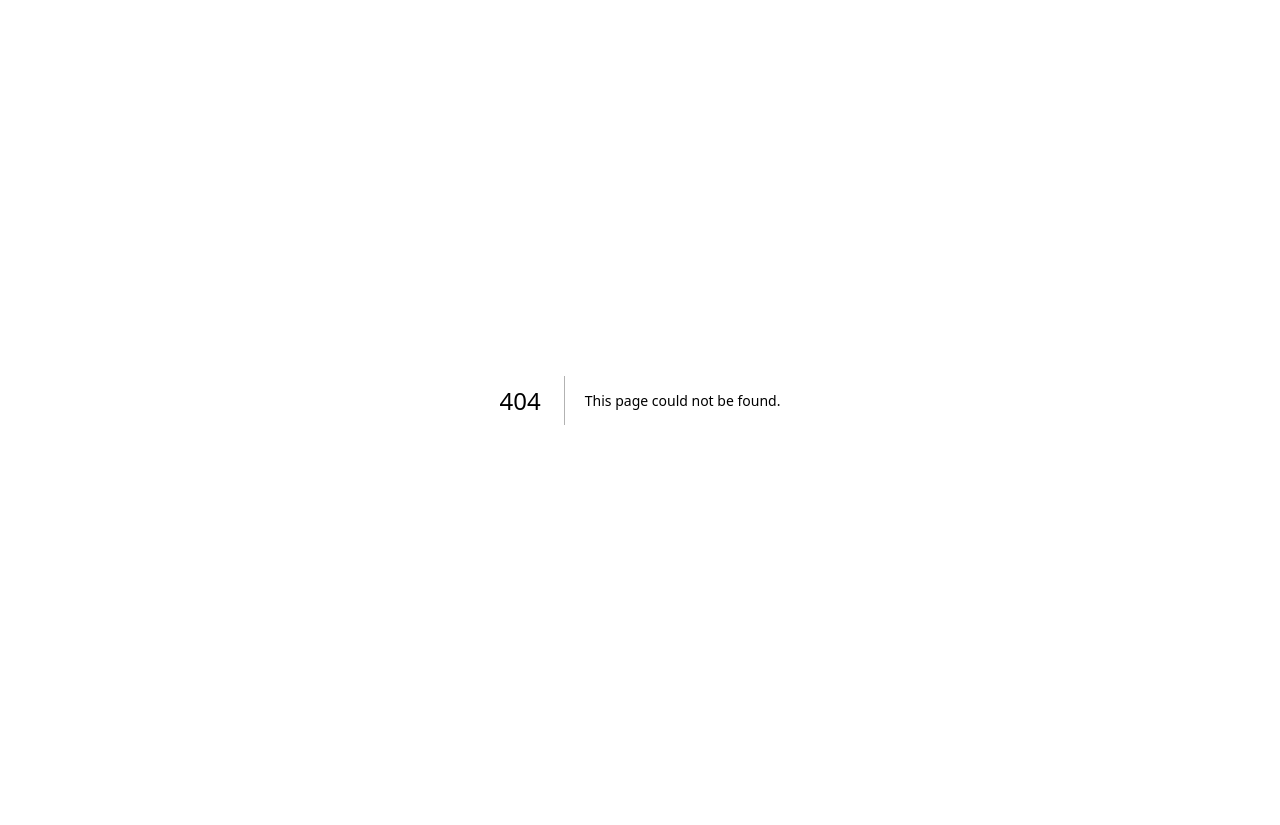
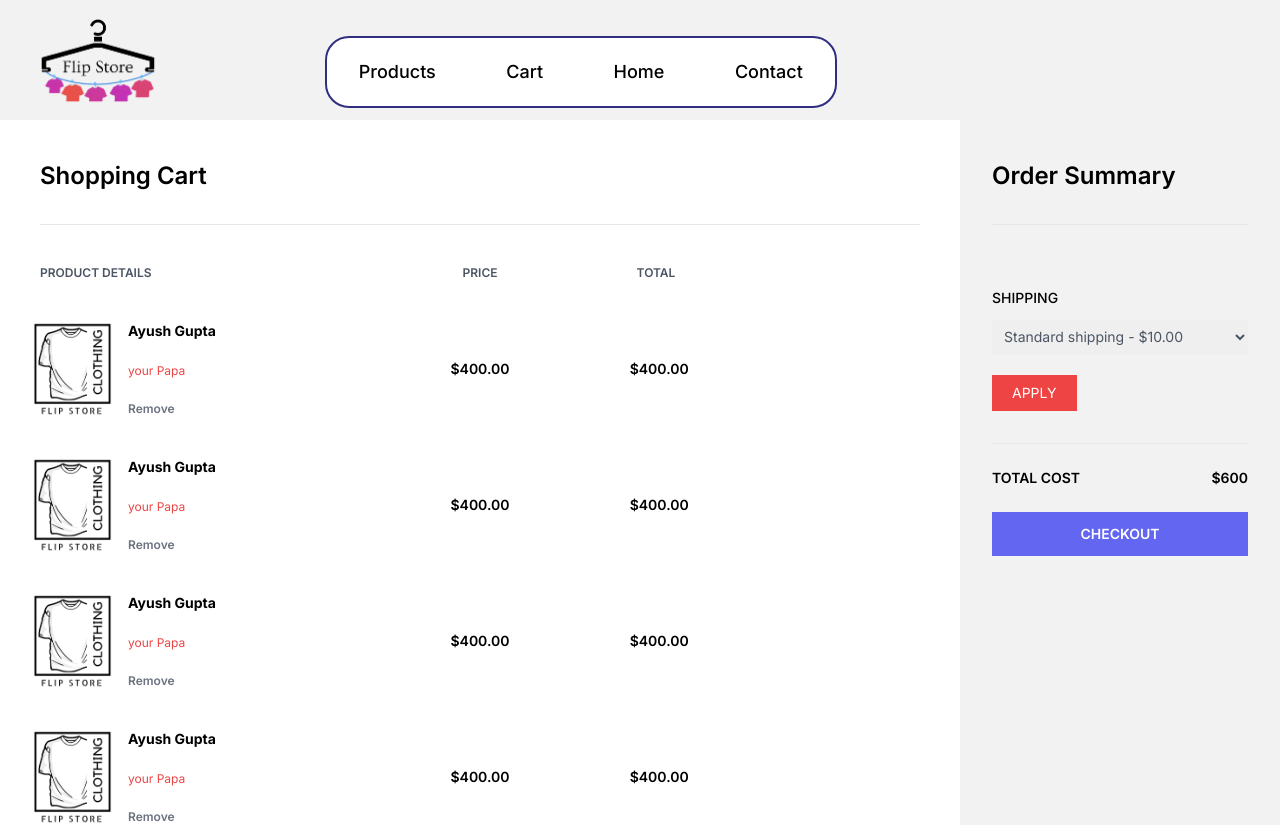
Before and after one commit to ayushgupta4002/DevDiaries, a Next.js app: page /cart in a window 1280 px wide. Before the commit this address had no page. Shown: the top 825 px of the page. Before the commit the page ends 800 px from the top, so only its background shows below. Built offline with nearby package versions, Linux system fonts and the light colour scheme.

Commit message:
Theme changed and Cart Page done

```diff
--- a/src/app/Components/MainBanner.tsx
+++ b/src/app/Components/MainBanner.tsx
@@ -4,18 +4,18 @@ function MainBanner() {
   return (
 <div className="flex flex-row mt-[6vh]">
   <div className="w-[45vw] felx flex-col">
-    <div className="text-2xl pt-[20vh] font-sans	font-normal pl-[3vw] pr-[3vw] ">
+    <div className="text-2xl  pt-[20vh] font-sans	font-normal pl-[3vw] pr-[3vw] ">
     Where Fashion Finds You - <span className="font-semibold 	">FlipStore</span>, Your Ultimate Fashion Destination
 
     </div>
-    <div className="text-8xl  tracking-wider font-bold font-sans drop-shadow-xl shadow-black pl-[3vw] pt-[9vh]">
+    <div className="text-8xl  tracking-wider font-bold font-sans text-[#312E81] drop-shadow-xl shadow-black pl-[3vw] pt-[11vh]">
       FlipStore
     </div>
   </div>
   <div className="w-[fit] ml-[7vw]  mr-[5vw] rounded-2xl">
-    <div className=" ">
+    <div className=" pb-5 ">
     <Image
-        src="/flipimage.png"
+        src="/flipimage3.png"
         alt="Vercel Logo"
         className="dark:invert"
         width={500}
--- a/src/app/Components/MainNav.tsx
+++ b/src/app/Components/MainNav.tsx
@@ -1,9 +1,10 @@
 import Image from "next/image";
-
+import Link from "next/link";
 function MainNav() {
   return (
     <div className="flex flex-row ">
-    <div className="px-[3vw] py-4">
+    <div className="px-[3vw] py-4 pointer">
+      <Link href="/">
       <Image
         src="/fliplogo2.png"
         alt="Vercel Logo"
@@ -12,22 +13,23 @@ function MainNav() {
         height={28}
         priority
       />
+      </Link>
     </div>
-    <div className="pl-[10vw] pt-[2vh] w-fit ">
-      <div className="bg-white w-[40vw] h-[9vh] rounded-3xl border-2 p-3 flex flex-row justify-between border-black items-center" >
-        <div className=" ml-5 text-lg font-medium">
-          Lorem
-        </div>
-        <div className="  text-lg font-medium">
-          Lorem
-        </div>
+    <div className="pl-[10vw] pt-[4.5vh] w-fit cursor-pointer ">
+      <div className="bg-white w-[40vw] h-[9vh] rounded-3xl border-2 p-3 flex flex-row justify-between border-[#312E81] items-center" >
+       <Link href="/home"> <div className=" ml-5 text-lg font-medium">
+        Products
+        </div></Link>
+        <Link href="/cart"><div className="  text-lg font-medium">
+          Cart
+        </div></Link>
 
-        <div className="  text-lg font-medium">
-          Lorem
-        </div>
-        <div className=" text-lg font-medium mr-5">
-          Lorem
-        </div>
+        <Link href="/"><div className="  text-lg font-medium">
+          Home
+        </div></Link>
+       <a href="mailto:ayush4002gupta@gmail.com"> <div className=" text-lg font-medium mr-5">
+          Contact
+        </div></a>
 
       </div>
     </div>
--- a/src/app/Components/Product.tsx
+++ b/src/app/Components/Product.tsx
@@ -1,6 +1,6 @@
 function Product() {
   return (
-    <div>
+    <div className="p-3">
       <div className="w-[19vw] bg-white border border-gray-200 rounded-lg mb-7  shadow ">
         <a href="#">
           <img className="rounded-t-lg w-fit " src="/delivery.png" alt="" />
@@ -28,7 +28,6 @@ function Product() {
             >
               <path
                 stroke="currentColor"
-                stroke-linecap="round"
                 stroke-linejoin="round"
                 stroke-width="2"
                 d="M1 5h12m0 0L9 1m4 4L9 9"
--- /dev/null
+++ b/src/app/Components/ProductCart.tsx
@@ -0,0 +1,29 @@
+function ProductCart() {
+  return (
+    <div>
+      {" "}
+      <div className="flex items-center hover:bg-gray-100 -mx-8 px-6 py-5">
+        <div className="flex w-2/5">
+          <div className="w-20">
+            <img className="h-24" src="/flipimage2.png" alt=""></img>
+          </div>
+          <div className="flex flex-col justify-between ml-4 flex-grow">
+            <span className="font-bold text-sm">Ayush Gupta</span>
+            <span className="text-red-500 text-xs">your Papa</span>
+            <a
+              href="#"
+              className="font-semibold hover:text-red-500 text-gray-500 text-xs"
+            >
+              Remove
+            </a>
+          </div>
+        </div>
+
+        <span className="text-center w-1/5 font-semibold text-sm">$400.00</span>
+        <span className="text-center w-1/5 font-semibold text-sm">$400.00</span>
+      </div>
+    </div>
+  );
+}
+
+export default ProductCart;
--- a/src/app/Components/SuggestedCard.tsx
+++ b/src/app/Components/SuggestedCard.tsx
@@ -2,7 +2,7 @@
 function SuggestedCard() {
   return (
     <div>
-      <div className="flex flex-row  ">
+      <div className="flex flex-row mt-3 ">
         <div className="mt-3 pl-4 ">
           <img
             className="w-12 rounded pb-1 md:pl-1 md:w-8 cursor-pointer"
--- /dev/null
+++ b/src/app/cart/page.tsx
@@ -0,0 +1,79 @@
+import MainNav from "../Components/MainNav";
+import ProductCart from "../Components/ProductCart";
+import Link from "next/link";
+
+function cart() {
+  return (
+    <div>
+      <div className="bg-[#f2f2f2]">
+        <MainNav></MainNav>
+        <div className="container mx-auto m">
+          <div className="flex shadow-md pb-10">
+            <div className="w-3/4 bg-white px-10 py-10">
+              <div className="flex justify-between border-b pb-8">
+                <h1 className="font-semibold text-2xl">Shopping Cart</h1>
+              </div>
+              <div className="flex mt-10 mb-5">
+                <h3 className="font-semibold text-gray-600 text-xs uppercase w-2/5">
+                  Product Details
+                </h3>
+                <h3 className="font-semibold text-center text-gray-600 text-xs uppercase w-1/5 text-center">
+                  Price
+                </h3>
+                <h3 className="font-semibold text-center text-gray-600 text-xs uppercase w-1/5 text-center">
+                  Total
+                </h3>
+              </div>
+              <ProductCart></ProductCart>
+              <ProductCart></ProductCart>
+              <ProductCart></ProductCart>
+              <ProductCart></ProductCart>
+
+              <Link href="/home">
+                <div className="flex font-semibold text-indigo-600 text-sm mt-10">
+                  <svg
+                    className="fill-current mr-2 text-indigo-600 w-4"
+                    viewBox="0 0 448 512"
+                  >
+                    <path d="M134.059 296H436c6.627 0 12-5.373 12-12v-56c0-6.627-5.373-12-12-12H134.059v-46.059c0-21.382-25.851-32.09-40.971-16.971L7.029 239.029c-9.373 9.373-9.373 24.569 0 33.941l86.059 86.059c15.119 15.119 40.971 4.411 40.971-16.971V296z" />
+                  </svg>
+                  Continue Shopping
+                </div>
+              </Link>
+            </div>
+
+            <div id="summary" className="w-1/4 px-8 py-10">
+              <h1 className="font-semibold text-2xl border-b pb-8">
+                Order Summary
+              </h1>
+              <div className="flex justify-between mt-10 mb-5"></div>
+              <div>
+                <label className="font-medium inline-block mb-3 text-sm uppercase">
+                  Shipping
+                </label>
+                <select className="block p-2 text-gray-600 w-full text-sm">
+                  <option>Standard shipping - $10.00</option>
+                </select>
+              </div>
+
+              <button className="bg-red-500 hover:bg-red-600 px-5 py-2 mt-5 text-sm text-white uppercase">
+                Apply
+              </button>
+              <div className="border-t mt-8">
+                <div className="flex font-semibold justify-between py-6 text-sm uppercase">
+                  <span>Total cost</span>
+                  <span>$600</span>
+                </div>
+                <button className="bg-indigo-500 font-semibold hover:bg-indigo-600 py-3 text-sm text-white uppercase w-full">
+                  Checkout
+                </button>
+              </div>
+            </div>
+          </div>
+        </div>
+      </div>
+    </div>
+  );
+}
+
+export default cart;
--- a/src/app/home/page.tsx
+++ b/src/app/home/page.tsx
@@ -3,11 +3,12 @@ import Banner from "../Components/Banner";
 import Product from "../Components/Product";
 import SuggestedCard from "../Components/SuggestedCard";
 import Navbar from "../Components/Navbar";
+import MainNav from "../Components/MainNav";
 function home() {
   return (
-    <div className="h-fit">
-      <Navbar></Navbar>
-      <Banner></Banner>
+    <div className="h-fit bg-[#f2f2f2]">
+<MainNav></MainNav>
+  <Banner></Banner>
       <div className="flex flex-row">
         <div className=" flex flex-row justify-between flex-wrap	mt-7 max-w-[63vw] ml-5">
           <Product></Product>
--- a/src/app/page.tsx
+++ b/src/app/page.tsx
@@ -3,6 +3,8 @@ import styles from "./Home.module.css";
 import MainNav from "./Components/MainNav";
 import MainBanner from "./Components/MainBanner";
 import MainProductCard from "./Components/MainProductCard";
+import Product from "./Components/Product";
+import SuggestedCard from "./Components/SuggestedCard";
 export default function Home() {
   return (
     <main className="flex min-h-screen bg-[#f2f2f2] flex-col ">
@@ -10,9 +12,9 @@ export default function Home() {
       <MainBanner></MainBanner>
 
       <div>
-        <div className="text-8xl  tracking-wide font-bold font-sans drop-shadow-2xl shadow-black pl-[3vw]">
+        <div className="text-8xl text-[#312E81]  tracking-wide font-bold font-sans drop-shadow-2xl shadow-black pl-[3vw]">
           Your One Stop{" "}
-          <span className="text-white drop-shadow-[0_1.2px_1.2px_rgba(0.8,0,0,0.8)]">
+          <span className="text-[#312E81] drop-shadow-[0_1.2px_1.2px_rgba(0.8,0,0,0.8)]">
             Solution
           </span>{" "}
           !!
@@ -24,35 +26,31 @@ export default function Home() {
       </div>
 
       <div className="mt-[9vh]   flex flex-row justify-center flex-wrap ">
-        <div className=" pt-[3vh]">
-        <MainProductCard></MainProductCard>
+      <div className="flex flex-row">
+        <div className=" flex flex-row  flex-wrap	mt-7 max-w-[63vw] ml-5">
+          <Product></Product>
+          <Product></Product>
+          <Product></Product>
+          <Product></Product>
+          <Product></Product>
+
         </div>
-        <div className="pl-[3vw] pt-[3vh]">
-        <MainProductCard></MainProductCard>
+        <div className="mt-1 rounded-xl ml-8 mr-5 bg-[#DDF2FF] w-[35vw] h-fit pb-5">
+          <div className="p-2 pl-6 text-xl font-semibold font-sans">
+           Your Cart
+           </div>
+          <div className="pt-2">
+            <SuggestedCard></SuggestedCard>
+            <SuggestedCard></SuggestedCard>
+            <SuggestedCard></SuggestedCard>
+            <SuggestedCard></SuggestedCard>
+            <SuggestedCard></SuggestedCard>
+            <SuggestedCard></SuggestedCard>
+
+          </div>
+
         </div>
-
-        <div className="pl-[3vw] pt-[3vh] ">
-        <MainProductCard></MainProductCard>
-        </div>
-
-        <div className="pl-[3vw] pt-[3vh] ">
-        <MainProductCard></MainProductCard>
-        </div>
-
-
-        <div className="pl-[3vw] pt-[3vh]">
-        <MainProductCard></MainProductCard>
-        </div>
-
-        <div className="pl-[3vw] pt-[3vh]">
-        <MainProductCard></MainProductCard>
-        </div>
-
-        <div className="pl-[3vw] pt-[3vh]">
-        <MainProductCard></MainProductCard>
-        </div>
-
-
+      </div>
 
 
       </div>
```
Also changed, not shown: public/flipimage3.png (added).
